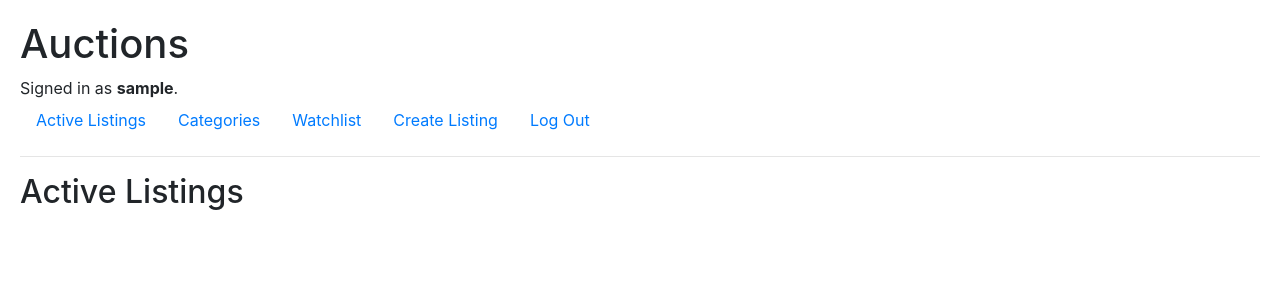
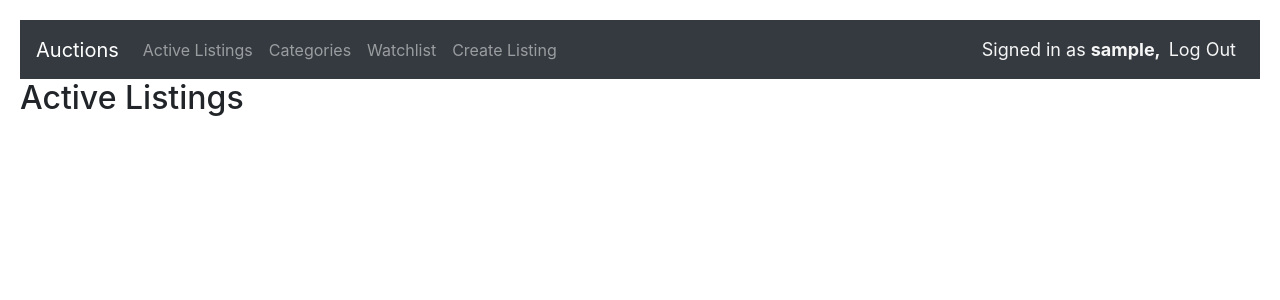
Before and after one commit to visualsoul/commerce, a Django app: page / in a window 1280 px wide. Shown: the top 300 px of the page. Run offline with Django 3.2, Linux system fonts and the light colour scheme; the visitor is signed in with stand-in values (Sample User, id 1); data that the repository does not hold is empty; some libraries are stand-ins or nearby versions.

Commit message:
Updated styling, Nav Bar

```diff
--- a/auctions/static/auctions/styles.css
+++ b/auctions/static/auctions/styles.css
@@ -1,5 +1,23 @@
 body {
     padding: 20px;
+}
+
+.hello-msg {
+    font-size: 18px;
+    color: whitesmoke;
+    padding-top: 8px;
+}
+
+#logout {
+    font-size: 18px;
+    color: whitesmoke;
+
+}
+
+#logout:hover {
+    color: white;
+    text-decoration-line: none;
+    font-weight: bold;
 }
 
 .message-success {
--- a/auctions/templates/auctions/layout.html
+++ b/auctions/templates/auctions/layout.html
@@ -8,45 +8,8 @@
         <link href="{% static 'auctions/styles.css' %}" rel="stylesheet">
     </head>
     <body>
-        <h1>Auctions</h1>
-        <div>
-            {% if user.is_authenticated %}
-                Signed in as <strong>{{ user.username }}</strong>.
-            {% else %}
-                Not signed in.
-            {% endif %}
-        </div>
-        <ul class="nav">
-            <li class="nav-item">
-                <a class="nav-link" href="{% url 'index' %}">Active Listings</a>
-            </li>
-            {% if user.is_authenticated %}
-                <li class="nav-item">
-                    <a class="nav-link" href="{% url 'categories' %}">Categories</a>
-                </li>
-                <li class="nav-item">
-                    <a class="nav-link" href="{% url 'watchlist' %}">Watchlist
-                    {% if watchlist_counter %}
-                   [{{ watchlist_counter }}]
-                    {% endif %}
-                    </a>
-                </li>
-                <li class="nav-item">
-                    <a class="nav-link" href="{% url 'create' %}">Create Listing</a>
-                </li>
-                <li class="nav-item">
-                    <a class="nav-link" href="{% url 'logout' %}">Log Out</a>
-                </li>
-            {% else %}
-                <li class="nav-item">
-                    <a class="nav-link" href="{% url 'login' %}">Log In</a>
-                </li>
-                <li class="nav-item">
-                    <a class="nav-link" href="{% url 'register' %}">Register</a>
-                </li>
-            {% endif %}
-        </ul>
-        <hr>
+
+        {% include 'auctions/navbar.html' %}
         {% block body %}
         {% endblock %}
     </body>
--- /dev/null
+++ b/auctions/templates/auctions/navbar.html
@@ -0,0 +1,44 @@
+{% load static %}
+<nav class="navbar navbar-expand-lg navbar-dark bg-dark">
+  <a class="navbar-brand" href="#">Auctions</a>
+  <button class="navbar-toggler" type="button" data-toggle="collapse" data-target="#navbarNav" aria-controls="navbarNav" aria-expanded="false" aria-label="Toggle navigation">
+    <span class="navbar-toggler-icon"></span>
+  </button>
+  <div class="collapse navbar-collapse justify-content-between" id="navbarNav">
+            <ul class="nav navbar-nav navbar-left">
+            <li class="nav-item">
+                <a class="nav-link" href="{% url 'index' %}">Active Listings</a>
+            </li>
+            {% if user.is_authenticated %}
+                <li class="nav-item">
+                    <a class="nav-link" href="{% url 'categories' %}">Categories</a>
+                </li>
+                <li class="nav-item">
+                    <a class="nav-link" href="{% url 'watchlist' %}">Watchlist
+                    {% if watchlist_counter %}
+                   [{{ watchlist_counter }}]
+                    {% endif %}
+                    </a>
+                </li>
+                <li class="nav-item">
+                    <a class="nav-link" href="{% url 'create' %}">Create Listing</a>
+                </li>
+
+                </ul>
+                <ul class="nav navbar-nav navbar-right">
+                <span class="hello-msg">Signed in as <strong class="hello-msg">{{ user.username }},</strong> </span>
+                <li class="nav-item">
+                    <a id="logout" class="nav-link" href="{% url 'logout' %}">Log Out</a>
+                </li>
+
+            {% else %}
+                <li class="nav-item">
+                    <a class="nav-link" href="{% url 'login' %}">Log In</a>
+                </li>
+                <li class="nav-item">
+                    <a class="nav-link" href="{% url 'register' %}">Register</a>
+                </li>
+            {% endif %}
+        </ul>
+  </div>
+</nav>
--- a/auctions/views.py
+++ b/auctions/views.py
@@ -11,7 +11,7 @@ from .models import User, AuctionListing, WatchList, Bid, Comment
 from .forms import CreateListing, PlaceBid, CommentForm
 
 categories = {1: "Laptop", 2: "Desktop PC", 3: "CPU", 4: "Memory (RAM)", 5: "Motherboards", 6: "Graphics Cards",
-                  7: "Networking", 8: "Audio", 9: "Other Components"}
+              7: "Networking", 8: "Audio", 9: "Other Components"}
 
 def index(request):
     active_listings = AuctionListing.objects.filter(active=True)
@@ -22,6 +22,7 @@ def index(request):
     }
     return render(request, "auctions/index.html", context)
 
+@login_required(login_url='login')
 def listing(request, pk):
     watch_list_counter = WatchList.objects.filter(user=request.user.id).count()
     _listing = AuctionListing.objects.get(id=pk)
```
